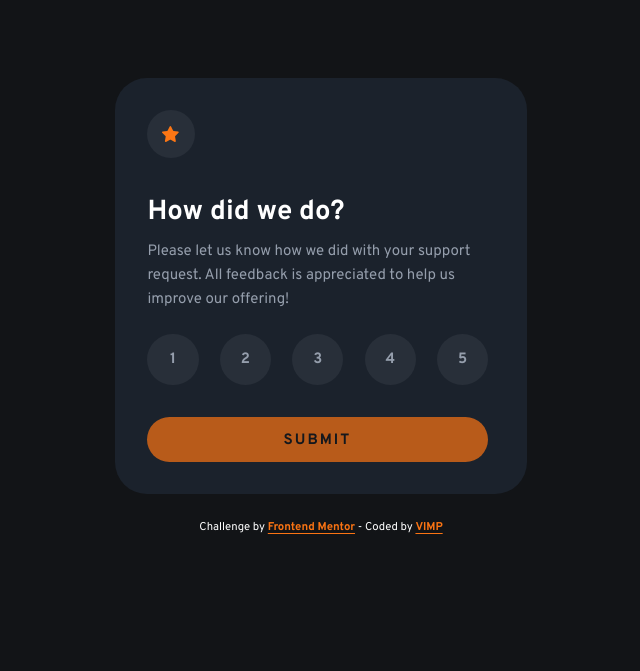
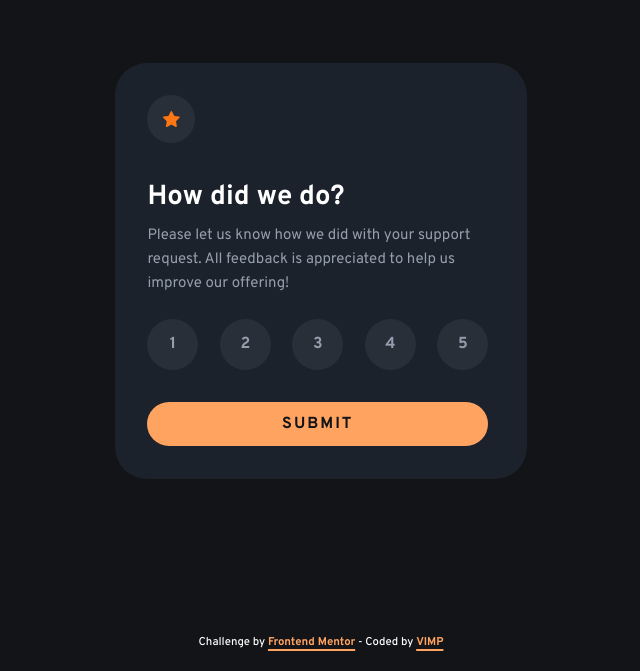
Before and after one commit to mendezpvi/fm-interactive-rating, a plain HTML site: page index.html in a window 1280 px wide. Shown: the part 129-800 px from the top of the page, without its empty margins (319-959 px from the left). Drawn offline with Linux system fonts and the light colour scheme.

Commit message:
upload: update v0.0.1

```diff
--- a/css/index.css
+++ b/css/index.css
@@ -22,17 +22,17 @@ button {
 body {
   min-block-size: 100vh;
   min-block-size: 100svh;
-  display: flex;
-  flex-direction: column;
-  align-items: center;
-  justify-content: center;
-  gap: 1.5rem;
+  display: grid;
+  grid-template-rows: 1fr auto;
+  place-items: center;
   font-family: 'Overpass', sans-serif;
   background-color: var(--very-dark-blue);
+  line-height: 1.55;
 }
 
 :root {
   --orange: hsl(25, 97%, 53%);
+  --light-orange: hsl(25, 100%, 69%);
   --white: hsl(0, 0%, 100%);
   --light-grey: hsl(217, 12%, 63%);
   --dark-blue: hsl(215, 23%, 14%);
@@ -40,107 +40,96 @@ body {
   --very-light-grey: hsl(215, 18%, 19%);
 }
 
-.card {
-  margin-top: 6.1rem;
+/* Layout */
+.rating-form,
+.thanks-box {
+  margin-top: 3.7rem;
   padding: 1.5rem 1.4rem 2rem 1.5rem;
   inline-size: clamp(20.45rem, 86vw, 25.8rem);
-  font-size: clamp(.875rem, .5rem + 1.6vw, .9375rem);
   background-color: var(--dark-blue);
   border-radius: .8rem;
-  color: var(--white);
+  border: none;
 }
-.card-star {
-  inline-size: 2.5rem;
-  block-size: 2.5rem;
-  display: grid;
-  place-items: center;
-  background-color: var(--very-light-grey);
-  border-radius: 50%;
+.thanks-box {
+  display: none;
+  text-align: center;
+  cursor: pointer;
 }
-.card-body {
-  margin-top: 1.4rem;
-
-  & h1 {
-    font-size: clamp(1.49rem, 1rem + 2vw, 1.72rem);
-  }
-  & p {
-    margin-top: .8rem;
-    line-height: 1.55;
-    color: var(--light-grey);
-  }
-}
-.ratings {
+.radios-wrapper {
+  margin: 0;
+  padding: 0;
   margin-top: 1.45rem;
   display: flex;
   justify-content: space-between;
-
-  & li {
-    font-weight: 700;
-    position: relative;
-    & label {
-      display: block;
+  border: none;
+}
+.label {
+  display: inline-block;
   inline-size: 2.6rem;
   block-size: 2.6rem;
+  font-weight: 700;
   background-color: var(--very-light-grey);
   border-radius: 50%;
   color: var(--light-grey);
   cursor: pointer;
   line-height: 2.6rem;
   text-align: center;
-      transition: background-color .3s ease, color .3s ease;
-      &:hover {
-        background-color: var(--white);
-        color: var(--very-dark-blue);
+  transition: background-color .3s ease-in-out, color .3s ease-in-out;
 }
+.sr-only {
+  margin: -1px;
+  padding: 0;
+  height: 1px;
+  width: 1px;
+  clip: rect(1px, 1px, 1px, 1px);
+  clip-path: inset(50%);
+  overflow: hidden;
+  position: absolute;
+}
+.attribution {
+  padding-block: 1.2rem;
+  text-align: center;
 }
 
-    & input {
-      position: absolute;
-      left: -100vw;
-      opacity: 0;
-      &:checked + label {
-        background-color: var(--orange);
-        color: var(--very-dark-blue);
+/* Typography*/
+.form-ttl,
+.box-ttl {
+  margin-bottom: .55rem;
+  font-size: clamp(1.49rem, 1rem + 2vw, 1.72rem);
+  color: var(--white);
 }
+.form-desc,
+.box-desc {
+  font-size: clamp(.875rem, .5rem + 1.6vw, .9375rem);
+  color: var(--light-grey);
+  line-height: 1.58;
 }
+.box-result {
+  margin: 1rem auto 1.7rem;
+  padding: .4rem .8rem .2rem;
+  inline-size: max-content;
+  font-size: clamp(.875rem, .5rem + 1.6vw, .9375rem);
+  background-color: var(--very-light-grey);
+  border-radius: 2rem;
+  color: var(--light-orange);
+  opacity: .9;
 }
+.attribution {
+  font-size: .85rem;
+  font-weight: 500;
+  color: var(--white);
+}
+.attribution-cta {
+  font-weight: 700;
+  color: var(--light-orange);
+  text-underline-offset: .25rem;
+  text-decoration-thickness: .15rem;
 }
 
-.thank-card-header {
-  padding-top: .6rem;
-  text-align: center;
-  & img {
-    max-inline-size: 9rem;
-  }
-  & p {
-    margin: 1.2rem auto 0;
-    padding: .48rem .8rem .2rem;
-    inline-size: max-content;
-    background-color: var(--very-light-grey);
-    border-radius: 3rem;
-    color: var(--orange);
-    line-height: 1.5;
-  }
-}
-.thank-card-body {
-  margin-top: 1.9rem;
-  text-align: center;
-  & h2 {
-    margin-bottom: 0;
-    font-size: clamp(1.49rem, 1rem + 2vw, 1.72rem);
-  }
-  & p {
-    margin-top: .8rem;
-    padding-bottom: .15rem;
-    line-height: 1.58;
-    color: var(--light-grey);
-  }
-}
-
-.card-footer {
-  margin-top: 1.5rem;
-  & button {
-    padding-block: .87rem;
+/* Button */
+.submit-btn {
+  margin-top: 1.45rem;
+  padding-block: .78rem;
   inline-size: 100%;
   font-weight: 700;
   text-transform: uppercase;
@@ -149,85 +138,88 @@ body {
   letter-spacing: 2px;
   color: var(--very-dark-blue);
   cursor: pointer;
-    transition: background-color .3s ease;
-    &:disabled {
-      opacity: .7;
-      cursor: no-drop;
+  transition: background-color .3s ease-in-out, transform .3s ease-in-out;
 }
-    &:hover {
-      background-color: var(--white);
+
+/* Images */
+.form-logo {
+  inline-size: 2.5rem;
+  block-size: 2.5rem;
+  margin-bottom: 1.2rem;
+  display: grid;
+  place-items: center;
+  background-color: var(--very-light-grey);
+  border-radius: 50%;
 }
+.box-illus {
+  margin-top: .59rem;
+  max-inline-size: 9rem
+}
+
+
+@media (width >= 30.25rem) {
+  .rating-form,
+  .thanks-box {
+    padding: 2.04rem 2.45rem 2.04rem 2.05rem;
+    border-radius: 2rem;
+  }
+  .form-logo {
+    margin-bottom: 2.1rem;
+    inline-size: 3rem;
+    block-size: 3rem;
+  }
+  .form-ttl {
+    margin-bottom: .3rem;
+  }
+  .form-desc,
+  .box-desc {
+    line-height: 1.6;
+  }
+  .radios-wrapper {
+    margin-top: 1.4rem;
+  }
+  .label {
+    inline-size: 3.18rem;
+    block-size: 3.18rem;
+    line-height: 3.18rem;
+  }
+  .submit-btn {
+    margin-top: 2rem;
+  }
+
+  .thanks-box {
+    padding-bottom: 2.7rem;
+  }
+  .box-illus {
+    margin-top: .77rem;
+    max-inline-size: unset;
+  }
+  .box-result {
+    margin: 1.45rem auto 2.2rem;
+    padding: .4rem 1.2rem .18rem;
+  }
+  .box-ttl {
+    margin-bottom: .35rem;
   }
 }
 
-.attribution {
-  padding-bottom: 2rem;
-  inline-size: 100%;
-  font-size: .85rem;
-  font-weight: 400;
-  color: var(--white);
-  text-align: center;
-  & a {
-    font-weight: 700;
-    color: var(--orange);
-    text-underline-offset: .2rem;
+/* States */
+.submit-btn:disabled {
+  cursor: not-allowed;
+  background-color: var(--light-orange);
+}
+
+@media (hover:hover) {
+  .label:hover {
+    background-color: var(--white);
+    color: var(--very-dark-blue);
+  }
+  .attribution-cta:hover {
+    text-decoration: none;
   }
 }
 
-@media (width >= 30.25rem) {
-  .card {
-    margin-top: 6.4rem;
-    padding: 2rem;
-    border-radius: 2rem;
+input[type="radio"]:checked + label {
+  background-color: var(--orange);
+  color: var(--very-dark-blue);
 }
-  .card-star {
-    inline-size: 3rem;
-    block-size: 3rem;
-  }
-  .card-body {
-    margin-top: 2.3rem;
-    padding-left: .05rem;
-    padding-right: .45rem;
-    & p {
-      margin-top: .65rem;
-      line-height: 1.6;
-    }
-  }
-  .ratings {
-    margin-top: 1.35rem;
-    & li {
-      & label {
-        inline-size: 3.2rem;
-        block-size: 3.2rem;
-        line-height: 3.2rem;
-      }
-    }
-    }
-  .card-footer {
-    margin-top: 2rem;
-    padding-right: .45rem;
-    & button {
-      padding-bottom: .75rem;
-    }
-  }
-  .thank-card-header {
-    padding-top: .8rem;
-    & img {
-      max-inline-size: unset;
-      padding-right: .5rem;
-    }
-    & p {
-      margin-top: 1.65rem;
-      padding-top: .4rem;
-    }
-  }
-  .thank-card-body {
-    margin-top: 2.45rem;
-    & p {
-      margin-top: .6rem;
-      padding-right: .5rem;
-      padding-bottom: .7rem;
-      line-height: 1.6;
-    }
-  }
-}
--- a/index.html
+++ b/index.html
@@ -33,47 +33,48 @@
 </head>
 <body>
   <main>
-    <article class="card" id="card">
-      <header>
-        <div class="card-star">
-          <img src="./assets/icon/icon-star.svg" alt="" aria-hidden="true">
+    <form action="#" class="rating-form" id="rating-form">
+      <div class="form-logo">
+        <img src="./assets/icon/icon-star.svg" alt="" aria-hidden="true">
+      </div>
+      <h1 class="form-ttl">How did we do?</h1>
+      <p class="form-desc">Please let us know how we did with your support request. All feedback is appreciated to help us improve our offering!</p>
+      <fieldset class="radios-wrapper">
+        <div>
+          <input type="radio" name="ratings" value="1" class="sr-only" id="rating-1">
+          <label class="label" for="rating-1">1</label>
         </div>
-      </header>
-      <div class="card-body">
-        <h1>How did we do?</h1>
-        <p>Please let us know how we did with your support request. All feedback is appreciated to help us improve our offering!</p>
-        <ul class="ratings" id="ratings">
-          <li>
-            <input type="radio" name="rating" id="one" value="1">
-            <label for="one">1</label>
-          </li>
-          <li>
-            <input type="radio" name="rating" id="two" value="2">
-            <label for="two">2</label>
-          </li>
-          <li>
-            <input type="radio" name="rating" id="three" value="3">
-            <label for="three">3</label>
-          </li>
-          <li>
-            <input type="radio" name="rating" id="four" value="4">
-            <label for="four">4</label>
-          </li>
-          <li>
-            <input type="radio" name="rating" id="five" value="5">
-            <label for="five">5</label>
-          </li>
-        </ul>
-      </div>
-      <footer class="card-footer">
-        <button type="button" id="submit-btn" disabled>submit</button>
-      </footer>
-    </article>
+        <div>
+          <input type="radio" name="ratings" value="2" class="sr-only" id="rating-2">
+          <label class="label" for="rating-2">2</label>
+        </div>
+        <div>
+          <input type="radio" name="ratings" value="3" class="sr-only" id="rating-3">
+          <label class="label" for="rating-3">3</label>
+        </div>
+        <div>
+          <input type="radio" name="ratings" value="4" class="sr-only" id="rating-4">
+          <label class="label" for="rating-4">4</label>
+        </div>
+        <div>
+          <input type="radio" name="ratings" value="5" class="sr-only" id="rating-5">
+          <label class="label" for="rating-5">5</label>
+        </div>
+      </fieldset>
+      <button type="submit" class="submit-btn" id="submit-btn" disabled>submit</button>
+    </form>
+
+    <div class="thanks-box" id="thanks-box">
+      <img src="./assets/image/illustration-thank-you.svg" alt="" class="box-illus">
+      <p class="box-result" id="box-result"></p>
+      <h2 class="box-ttl">Thank you!</h2>
+      <p class="box-desc">We appreciate you taking the time to give a rating. If you ever need more support, don't hesitate to get in touch!</p>
+    </div>
   </main>
 
   <footer class="attribution">
     <small>
-      Challenge by <a href="https://www.frontendmentor.io/challenges" target="_blank" rel="noreferrer">Frontend Mentor</a> - Coded by <a href="https://github.com/mendezpvi/fm-interactive-rating" target="_blank" rel="noreferrer">VIMP</a>
+      Challenge by <a class="attribution-cta" href="https://www.frontendmentor.io/challenges" target="_blank" rel="noreferrer">Frontend Mentor</a> - Coded by <a class="attribution-cta" href="https://github.com/mendezpvi/fm-interactive-rating" target="_blank" rel="noreferrer">VIMP</a>
     </small>
   </footer>
 
--- a/js/index.js
+++ b/js/index.js
@@ -1,30 +1,25 @@
-const card = document.getElementById("card")
-const ratings = document.getElementById("ratings")
+const ratingForm = document.getElementById("rating-form")
+const radiosWrapper = document.querySelector(".radios-wrapper")
 const submitBtn = document.getElementById("submit-btn")
-let selectedRating = ""
 
-ratings.addEventListener("change", selectedOption)
-submitBtn.addEventListener("click", thankYouCard)
+const thanksBox = document.getElementById("thanks-box")
+const boxResult = document.getElementById("box-result")
 
-function selectedOption(e) {
-  selectedRating = e.target.value
+radiosWrapper.addEventListener("change", () => {
   submitBtn.disabled = false
-}
+})
 
-function thankYouCard() {
-  const thankYouCardCreated = createCard()
-  card.innerHTML = thankYouCardCreated
-}
-function createCard() {
-  let newCard = `
-    <header class="thank-card-header">
-      <img src="./assets/image/illustration-thank-you.svg" aria-hidden="true">
-      <p>You selected ${selectedRating} out of 5</p>
-    </header>
-    <div class="thank-card-body">
-      <h2>Thank you!</h2>
-      <p>We appreciate you taking the time to give a rating. If you ever need more support, don’t hesitate to get in touch!</p>
-    </div>
-  `
-  return newCard
-}
+ratingForm.addEventListener("submit", (e) => {
+  e.preventDefault()
+  let ratingValue = document.querySelector("input[type='radio']:checked").value
+  ratingForm.style.display = "none"
+  thanksBox.style.display = 'block'
+  boxResult.textContent = `You selected ${ratingValue} out of 5`
+  ratingForm.reset()
+  submitBtn.disabled = true
+})
+
+thanksBox.addEventListener("click", () => {
+  thanksBox.style.display = "none"
+  ratingForm.style.display = "block"
+})
```
Also changed, not shown: assets/screenshot/desktop-1.avif, assets/screenshot/desktop-2.avif, assets/screenshot/desktop-3.avif (added), assets/screenshot/mobile.avif, assets/screenshot/thumbnail.png, 2 other files. Lines whose indentation alone changed are shown as unchanged.
